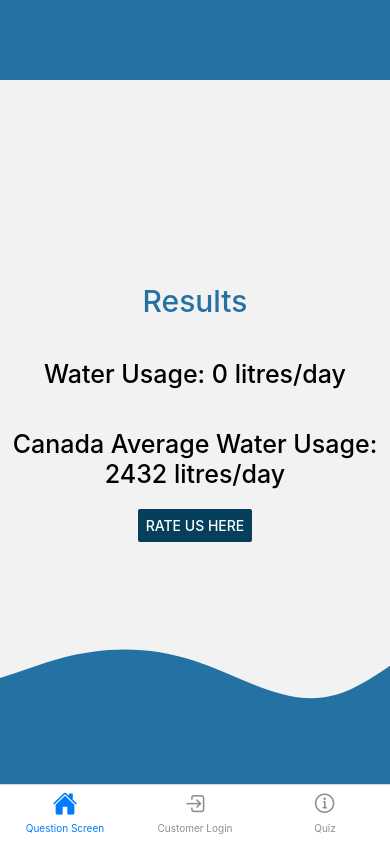
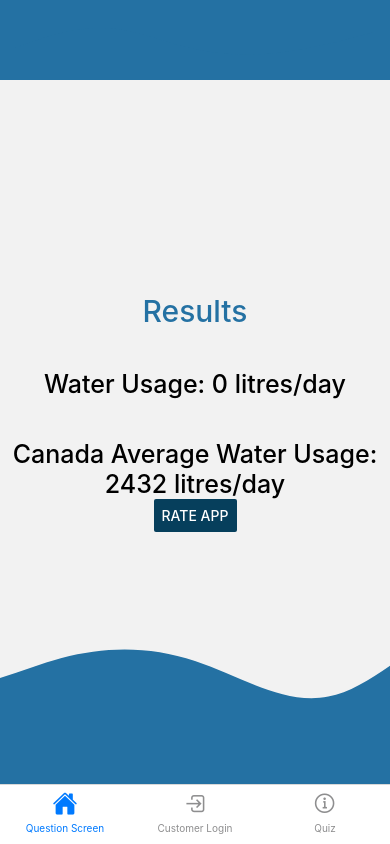
Before and after one commit to harsha877/green-app, a React Native app: screen /WaterUsageScreen in a window 390 px wide. Built offline with nearby package versions, Linux system fonts and the light colour scheme.

Commit message:
code to add app feedback button on results screen

```diff
--- a/src/views/WaterUsageScreen.js
+++ b/src/views/WaterUsageScreen.js
@@ -1,17 +1,13 @@
-import React from "react"
+import React, { useState } from "react"
 import { StyleSheet, Text, View, Linking, Dimensions, Button, Alert } from "react-native"
 import { useStateValue } from "../views/stateProvider"
 import Svg, { Path } from "react-native-svg"
+import { TouchableOpacity } from "react-native-gesture-handler"
 
-const handleFeedback = () => {
-	console.log("Input Feedback")
-	navigation.navigate("customer feedback")
 
-}
 
-const WaterUsageScreen = ({ props }) => {
+const WaterUsageScreen = () => {
 	const [{ user, score }] = useStateValue()
-
 
 	return (
 		<View style={styles.resultScreen}>
@@ -37,13 +33,13 @@
 			<Text style={styles.resultText1}>
 				Canada Average Water Usage: 2432 litres/day
 			</Text>
-			<View style={styles.button1}>
+			  <View>
 				<Button
-					color={"#063f5c"}
-					onPress={() => Alert.alert("customer feedback")}
-					title="Rate Us Here"
-				/>
-			</View>
+				  onPress={() => {Alert.alert('Hello')}}
+				  color={"#063f5c"}
+				  title={"Rate App"}
+				  />
+			  </View>
 			<View style={styles.bottom}>
 				<View style={styles.box}>
 					<Svg
```
